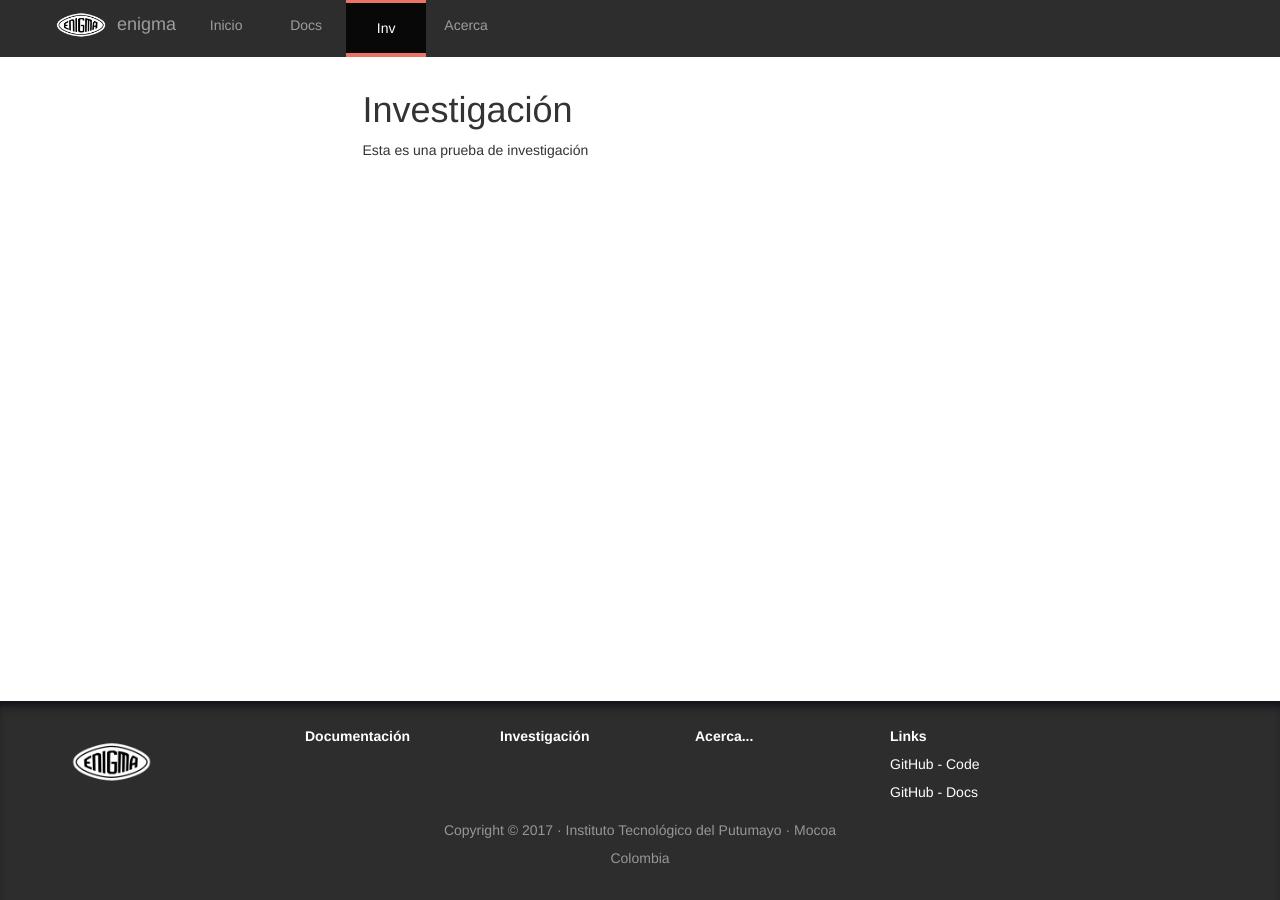
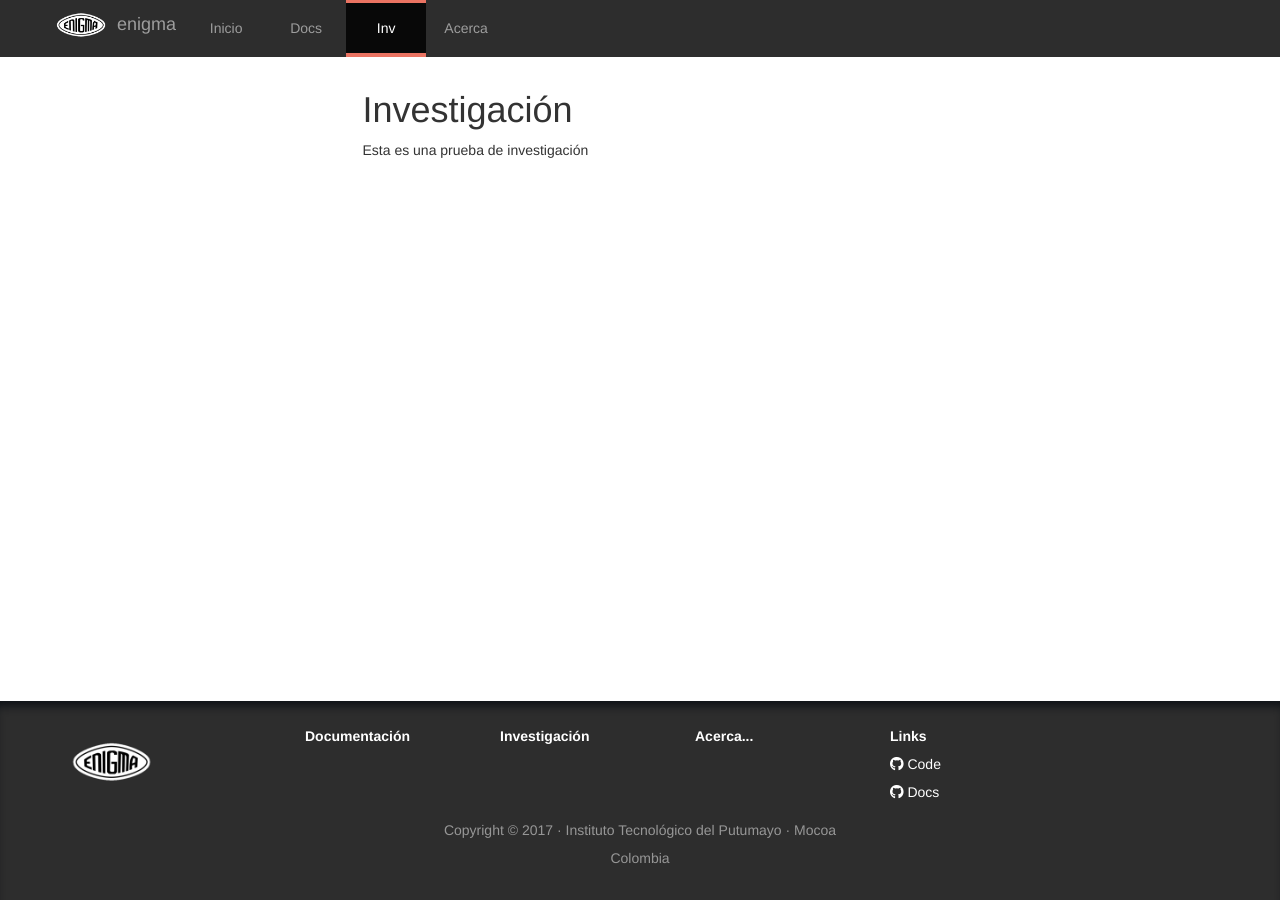
Before and after one commit to kalliche/enigma, a Jekyll site: the page built from inv/investigation.md, in a window 1280 px wide. Built offline with Jekyll 4.4.1, drawn with Linux system fonts in a browser that asks for light colours; nearby versions of some CDN libraries.

Commit message:
add fontawesome

```diff
--- a/_includes/footer.html
+++ b/_includes/footer.html
@@ -22,8 +22,8 @@
       <div class="col-md-4">
         <ul class="without-styles-list">
           <li><strong>Links</strong></li>
-          <li><a class="footer-link" href="https://github.com/Dev-Wito/enigma-test" target="_blank">GitHub - Code</a></li>
-          <li><a class="footer-link" href="https://github.com/andrewrosvel/enigma" target="_blank">GitHub - Docs</a></li>
+          <li><a class="footer-link" href="https://github.com/Dev-Wito/enigma-test" target="_blank"><i class="fa fa-github" aria-hidden="true"></i> Code</a></li>
+          <li><a class="footer-link" href="https://github.com/andrewrosvel/enigma" target="_blank"><i class="fa fa-github" aria-hidden="true"></i> Docs</a></li>
         </ul>
       </div>
     </div>
--- a/_includes/scripts.html
+++ b/_includes/scripts.html
@@ -1,2 +1,3 @@
 <script src="https://ajax.googleapis.com/ajax/libs/jquery/1.12.4/jquery.min.js"></script>
 <script src="https://maxcdn.bootstrapcdn.com/bootstrap/3.3.7/js/bootstrap.min.js" integrity="sha384-Tc5IQib027qvyjSMfHjOMaLkfuWVxZxUPnCJA7l2mCWNIpG9mGCD8wGNIcPD7Txa" crossorigin="anonymous"></script>
+<script src="https://use.fontawesome.com/8dc9b41730.js"></script>
--- a/_sass/_variables.scss
+++ b/_sass/_variables.scss
@@ -22,7 +22,7 @@ $body_padding-top: 70px;
 $body_margin-bottom: 200px;
 
 
-/* begin - carousel */
+/* carousel */
 $carousel_height: 550px;
 $carousel_margin-bottom: 50px;
 
--- a/css/master.scss
+++ b/css/master.scss
@@ -90,6 +90,7 @@ body {
     li {
       width: 80px;
       text-align: center;
+      border-top: 3px solid $fondoNegro;
 
       &.active, &:hover {
         background: $fondoMasNegro;
```
